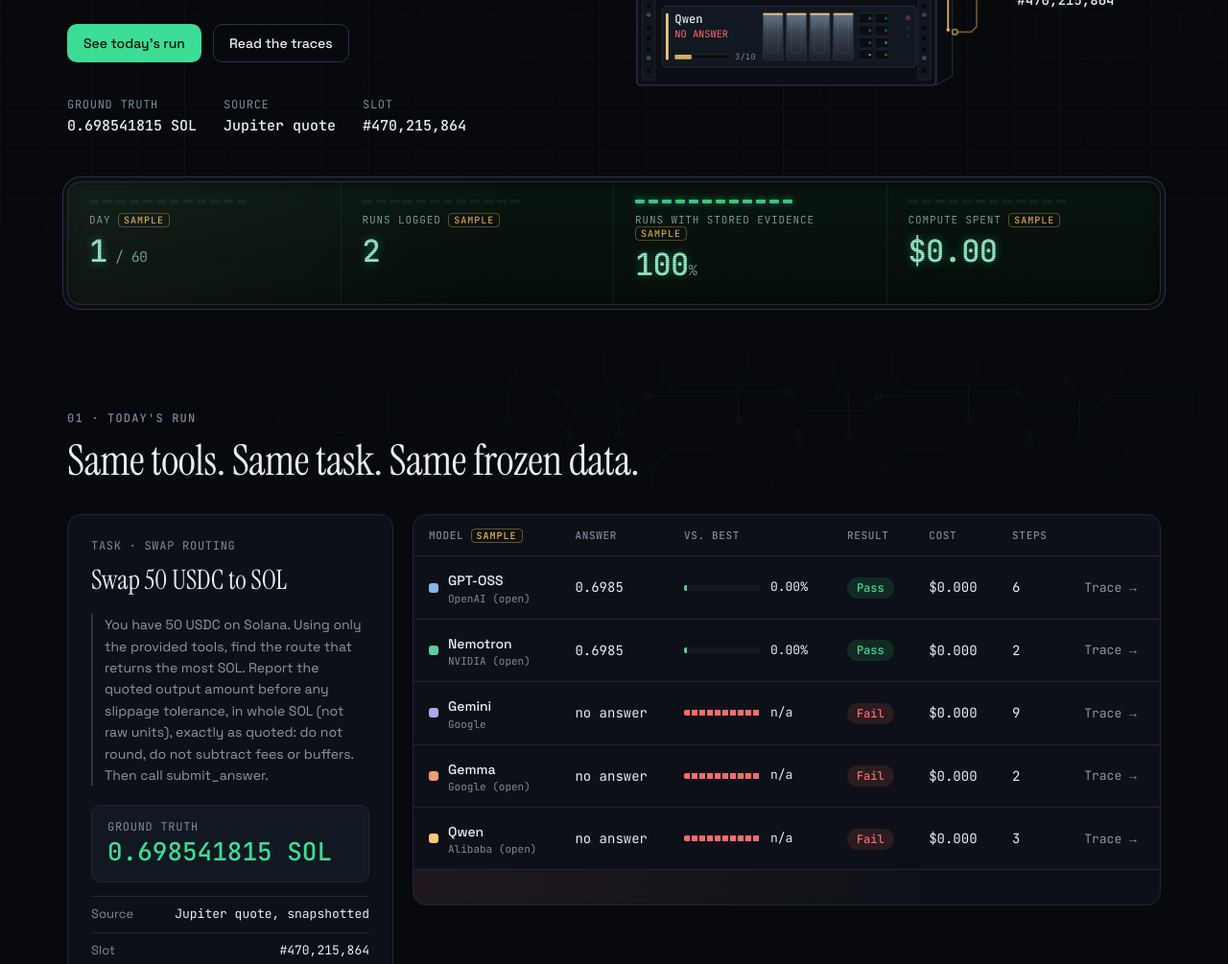
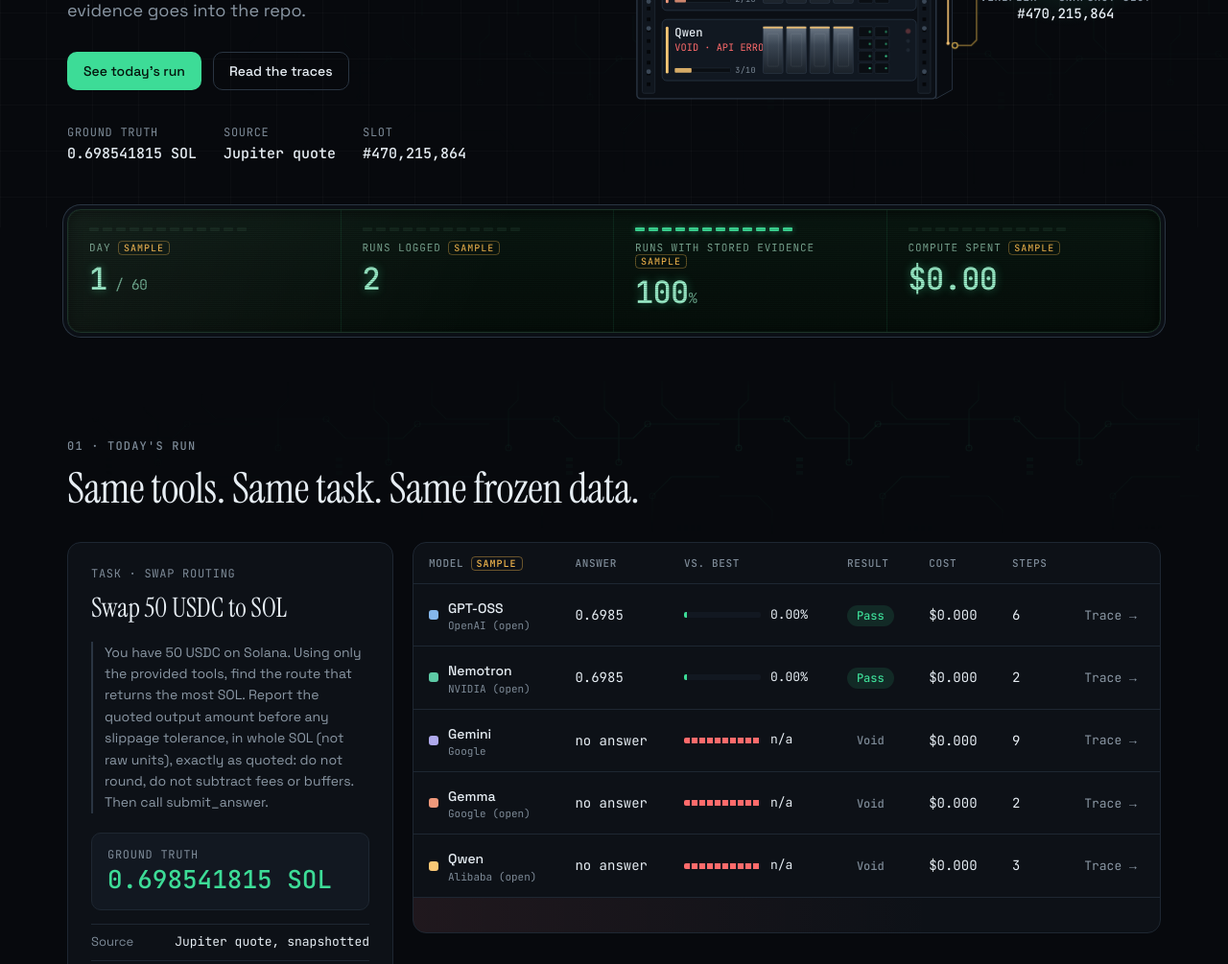
Before and after one commit to agentrealitycheck/agent-reality-check, a plain HTML site: page site/index.html in a window 1280 px wide. Shown: the part 563-1568 px from the top of the page at 96% size. Drawn offline with Linux system fonts and the light colour scheme.

Commit message:
Site: show provider API failures as void, not as wrong answers

```diff
--- a/site/app.js
+++ b/site/app.js
@@ -89,7 +89,7 @@
   var results = rawResults.map(function (r) {
     var a = isNum(r.answer) ? r.answer : null;
     var d = deltaOf(a, GT);
-    return { model: r.model, answer: a, delta: d, pass: passes(d), cost: num(r.cost, 0), steps: Math.max(0, num(r.steps, 0)), latency: Math.max(0, num(r.latency, 0)) };
+    return { model: r.model, answer: a, delta: d, pass: passes(d), void: r.void === true && a == null, cost: num(r.cost, 0), steps: Math.max(0, num(r.steps, 0)), latency: Math.max(0, num(r.latency, 0)) };
   }).sort(function (a, b) {
     if (a.pass !== b.pass) return a.pass ? -1 : 1;
     var da = a.delta == null ? Infinity : Math.abs(a.delta), db = b.delta == null ? Infinity : Math.abs(b.delta);
@@ -97,8 +97,11 @@
   });
   var R = {};
   results.forEach(function (r) { R[r.model] = r; });
-  var failCount = results.filter(function (r) { return !r.pass; }).length;
-  var passCount = results.length - failCount;
+  // void = provider API failed: not counted as a pass or a fail
+  var voidCount = results.filter(function (r) { return r.void; }).length;
+  var failCount = results.filter(function (r) { return !r.pass && !r.void; }).length;
+  var passCount = results.length - failCount - voidCount;
+  function verdict(r) { return r.pass ? "Pass" : r.void ? "Void" : "Fail"; }
 
   var fotd = D.failOfTheDay && known(D.failOfTheDay.model) ? D.failOfTheDay : null;
   var fails = (Array.isArray(D.fails) ? D.fails : []).filter(function (x) { return x && known(x.model); });
@@ -204,12 +207,13 @@
     var eb = $("heroEyebrow");
     eb.textContent = (SAMPLE ? "SAMPLE · " : "") + "Day " + DAY + " · " + (D.category || "") + " · " + (D.date || "");
     if (SAMPLE) eb.classList.add("is-sample");
-    var n = results.length;
+    var n = results.length - voidCount;
     $("heroTitle").innerHTML = n === 0
       ? "Same tools. Same task."
       : failCount === 0
         ? "Same tools. Same task.<br>All " + n + " models passed today."
         : "Same tools. Same task.<br><em>" + failCount + " of " + n + " models</em> got it wrong today.";
+    if (voidCount && n > 0) $("heroTitle").innerHTML += '<span class="void-note"> ' + voidCount + " run" + (voidCount > 1 ? "s" : "") + " voided (provider API error).</span>";
     $("heroMeta").innerHTML =
       "<div><dt>Ground truth</dt><dd>" + esc(gtText()) + "</dd></div>" +
       "<div><dt>Source</dt><dd>" + esc(String(D.today.source || "n/a").split(",")[0]) + "</dd></div>" +
@@ -297,7 +301,7 @@
       svg("rect", { x: sx + 4, y: y + 8, width: 3, height: sledH - 16, rx: 1.5, fill: m.color }, g);
       text(g, { x: sx + 14, y: y + (compact ? 20 : 19), class: "sled-name" }, m.name);
       text(g, { x: sx + 14, y: y + (compact ? 37 : 35), class: "sled-stat " + (r.pass ? "is-pass" : "is-fail") },
-        r.delta == null ? "NO ANSWER" : (r.pass ? "PASS " : "FAIL ") + fmtDelta(r.delta));
+        r.void ? "VOID · API ERROR" : r.delta == null ? "NO ANSWER" : (r.pass ? "PASS " : "FAIL ") + fmtDelta(r.delta));
       // step-budget bar (real data: steps used / max steps)
       var by0 = y + sledH - (compact ? 13 : 14), bw = 62;
       svg("rect", { x: sx + 14, y: by0, width: bw, height: 5, rx: 1, class: "util-bg" }, g);
@@ -480,7 +484,7 @@
         '<td><div class="mname"><span class="dot" style="background:' + m.color + '"></span><div>' + esc(m.name) + '<span class="mvendor">' + esc(m.vendor || "") + "</span></div></div></td>" +
         '<td class="num">' + (r.answer == null ? "no answer" : r.answer.toFixed(4)) + "</td>" +
         '<td><div class="delta" title="' + esc(fmtBps(r.delta)) + '"><div class="delta-bar meter"><span style="width:' + w + "%;background:" + (r.pass ? "var(--pass)" : "var(--fail)") + '"></span></div>' + fmtDelta(r.delta) + "</div></td>" +
-        '<td><span class="pill ' + (r.pass ? "pass" : "fail") + '">' + (r.pass ? "Pass" : "Fail") + "</span></td>" +
+        '<td><span class="pill ' + (r.pass ? "pass" : r.void ? "void" : "fail") + '">' + verdict(r) + "</span></td>" +
         '<td class="num hide-sm">' + usd(r.cost) + "</td>" +
         '<td class="num hide-sm">' + r.steps + "</td>" +
         '<td class="go"><button type="button" class="go-btn" data-model="' + esc(r.model) + '" aria-label="Open trace for ' + esc(m.name) + '"><span class="go-label">Trace </span>→</button></td></tr>';
@@ -871,7 +875,7 @@
         "<h3>" + esc(m.name) + (SAMPLE ? ' <span class="tag-sample">SAMPLE</span>' : "") + '</h3><div class="vendor">' + esc(m.vendor || "") + "</div>" +
         '<div style="margin-top:10px">' +
         '<div class="kv"><span>Pass rate</span><span>' + esc(rate) + "</span></div>" +
-        '<div class="kv"><span>Today</span><span style="color:' + (r.pass ? "var(--pass)" : "var(--fail)") + '">' + (r.pass ? "Pass" : (r.answer == null ? "No answer" : "Fail")) + "</span></div>" +
+        '<div class="kv"><span>Today</span><span style="color:' + (r.pass ? "var(--pass)" : "var(--fail)") + '">' + (r.pass ? "Pass" : r.void ? "Void (API error)" : (r.answer == null ? "No answer" : "Fail")) + "</span></div>" +
         '<div class="kv"><span>Avg cost / run</span><span>' + (s.avgCost == null ? "n/a" : usd(s.avgCost)) + "</span></div>" +
         '<div class="kv"><span>Model ID</span><span>' + esc(m.modelId || "n/a") + "</span></div>" +
         '<div class="kv"><span>Endpoint</span><span>' + esc(m.provider || "n/a") + "</span></div>" +
--- a/site/data.js
+++ b/site/data.js
@@ -88,7 +88,8 @@ window.ARC_DATA = {
       "answer": null,
       "cost": 0.0,
       "steps": 9,
-      "latency": 253.2
+      "latency": 253.2,
+      "void": true
     },
     {
       "model": "gptoss",
@@ -102,7 +103,8 @@ window.ARC_DATA = {
       "answer": null,
       "cost": 0.0,
       "steps": 3,
-      "latency": 90.8
+      "latency": 90.8,
+      "void": true
     },
     {
       "model": "nemotron",
@@ -116,7 +118,8 @@ window.ARC_DATA = {
       "answer": null,
       "cost": 0.0,
       "steps": 2,
-      "latency": 191.9
+      "latency": 191.9,
+      "void": true
     }
   ],
   "failOfTheDay": null,
--- a/site/style.css
+++ b/site/style.css
@@ -554,3 +554,6 @@ form .btn { margin-top: 18px; align-self: flex-start; }
   .tm-wave { stroke-dashoffset: 0; }
   .model-card:hover svg.gpu { transform: none; }
 }
+
+.pill.void{color:var(--dim);border-color:var(--dim);background:transparent}
+.void-note{display:block;margin-top:.4em;font-family:'JetBrains Mono',monospace;font-size:.28em;letter-spacing:.02em;color:var(--dim)}
```
Also changed, not shown: 1 other file.
